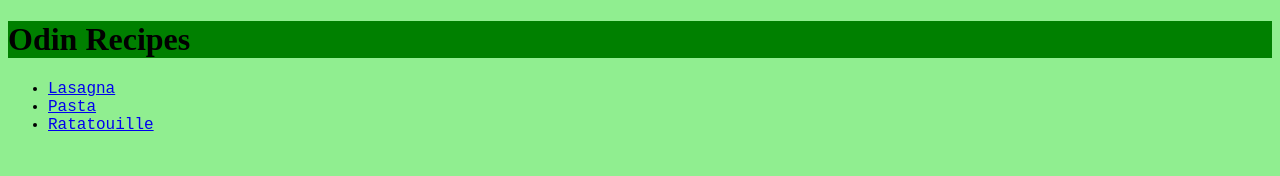
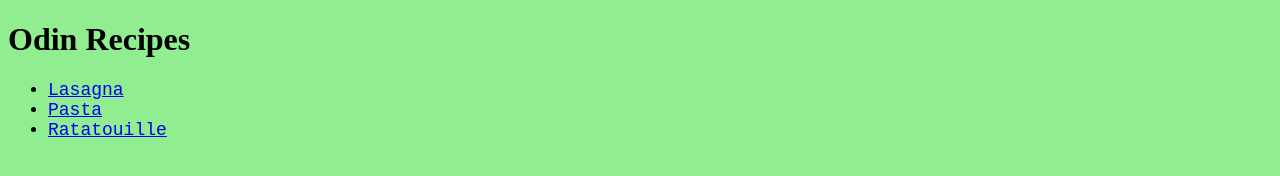
Before and after one commit to KeyBoardwWarrior/odin-recipes, a plain HTML site: page index.html in a window 1280 px wide. Drawn offline with Linux system fonts and the light colour scheme.

Commit message:
Minor changes

```diff
--- a/style.css
+++ b/style.css
@@ -4,10 +4,10 @@ body{
 
 h1{
     font-family:'Brush Script MT','cursive';
-    background-color:green;
     color:black;
 }
 
 li{
     font-family:'Courier New','monospace';
+    font-size:large;
 }
```
